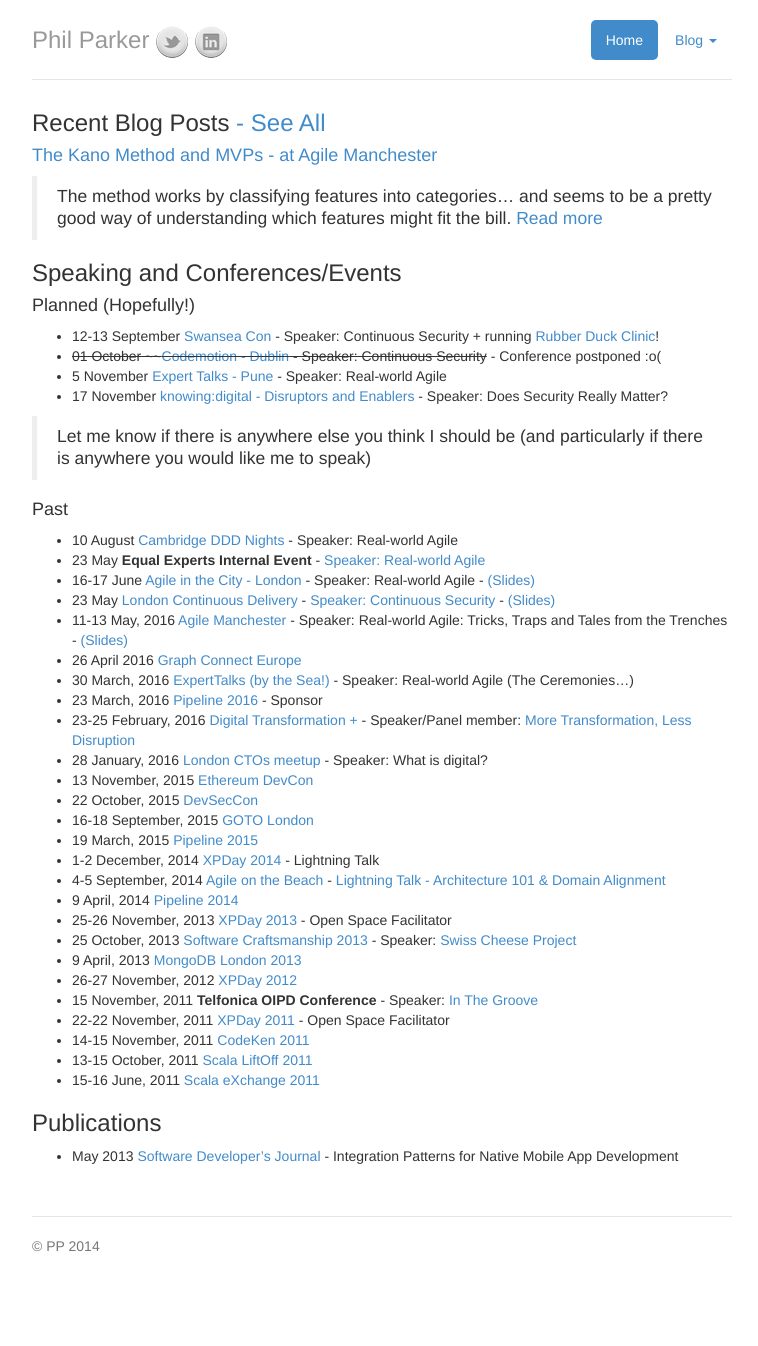
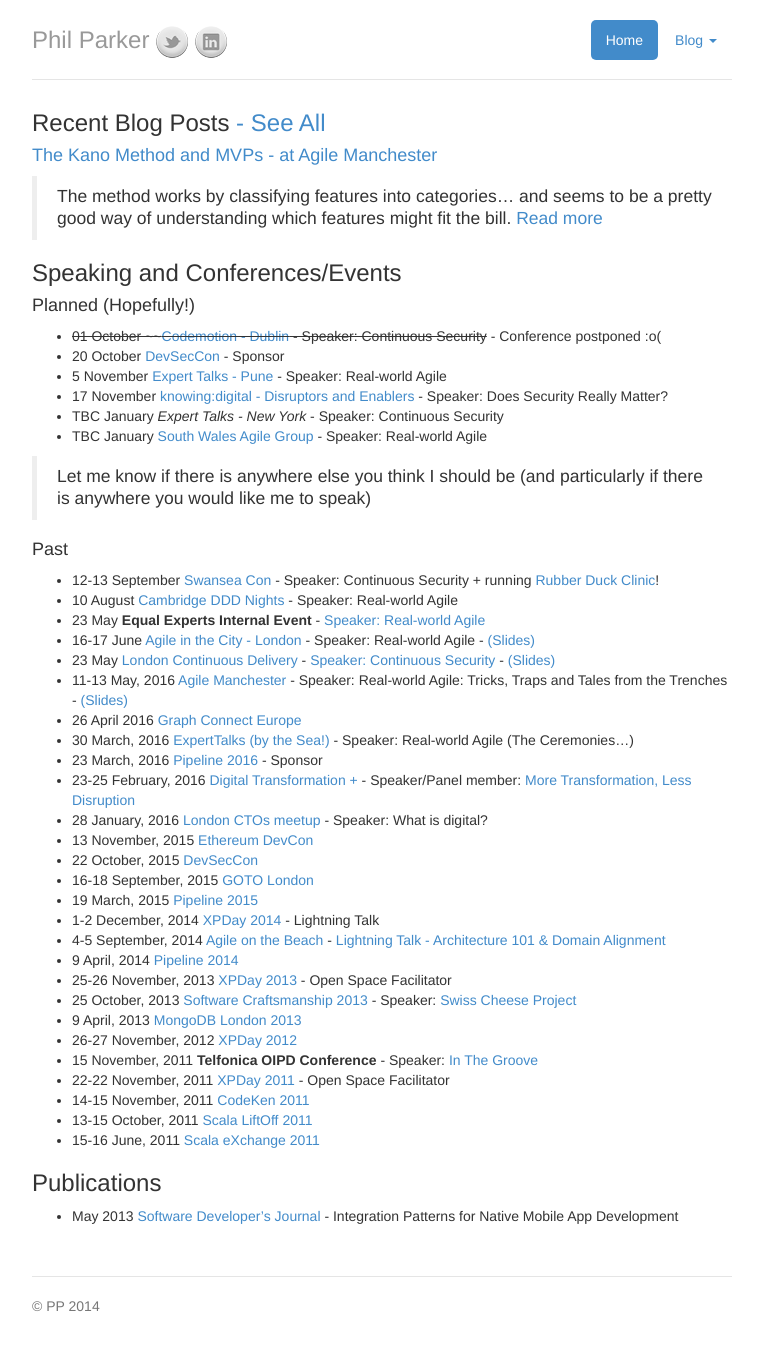
Before and after one commit to parker0phil/parker0phil.github.io, a Jekyll site: the page built from index.md, in a window 1280 px wide. Shown: the whole page, without its empty margins (258-1016 px from the left). Built offline with Jekyll 4.4.1, drawn with Linux system fonts in a browser that asks for light colours; before the commit the page ends 1286 px from its top, so only the background shows below that.

Commit message:
updated events

```diff
--- a/index.md
+++ b/index.md
@@ -13,15 +13,18 @@
 
 #### Planned (Hopefully!)
 
-- 12-13 September [Swansea Con](http://swanseacon.co.uk/) - Speaker: Continuous Security + running [Rubber Duck Clinic](https://twitter.com/SwanseaCon/status/771275200918855680)!
 - ~~01 October ~~[Codemotion - Dublin](http://dublin2016.codemotionworld.com/) - Speaker: Continuous Security~~ - Conference postponed :o(
+- 20 October [DevSecCon](http://www.devseccon.com/) - Sponsor
 - 5 November [Expert Talks - Pune](http://expert-talks.in/) - Speaker: Real-world Agile
 - 17 November [knowing:digital - Disruptors and Enablers](https://knowing.digital) - Speaker: Does Security Really Matter?
+- TBC January *Expert Talks - New York* - Speaker: Continuous Security
+- TBC January [South Wales Agile Group](https://www.meetup.com/South-Wales-Agile-Group/events/229037034/) - Speaker: Real-world Agile
 
 > Let me know if there is anywhere else you think I should be (and particularly if there is anywhere you would like me to speak)
 
 #### Past
 
+- 12-13 September [Swansea Con](http://swanseacon.co.uk/) - Speaker: Continuous Security + running [Rubber Duck Clinic](https://twitter.com/SwanseaCon/status/771275200918855680)!
 - 10 August [Cambridge DDD Nights](http://www.meetup.com/CambridgeDDDNights/events/231093059/) - Speaker: Real-world Agile
 - 23 May **Equal Experts Internal Event** - [Speaker: Real-world Agile](https://www.youtube.com/watch?v=UpCe-YWBGas)
 - 16-17 June [Agile in the City - London](http://agileinthecity.net/2016/london/sessions/index.php?session=500) - Speaker: Real-world Agile - [(Slides)](http://www.slideshare.net/EqualExperts/real-world-agile-at-agile-in-the-city-london)
```
